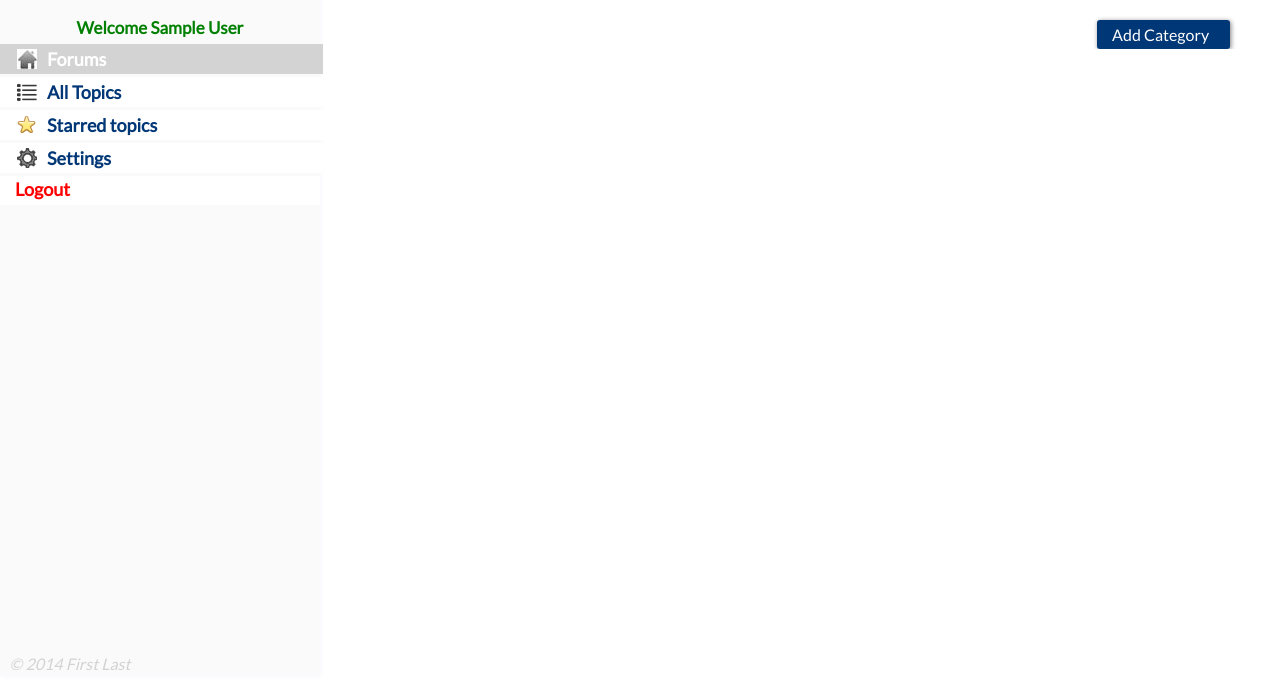
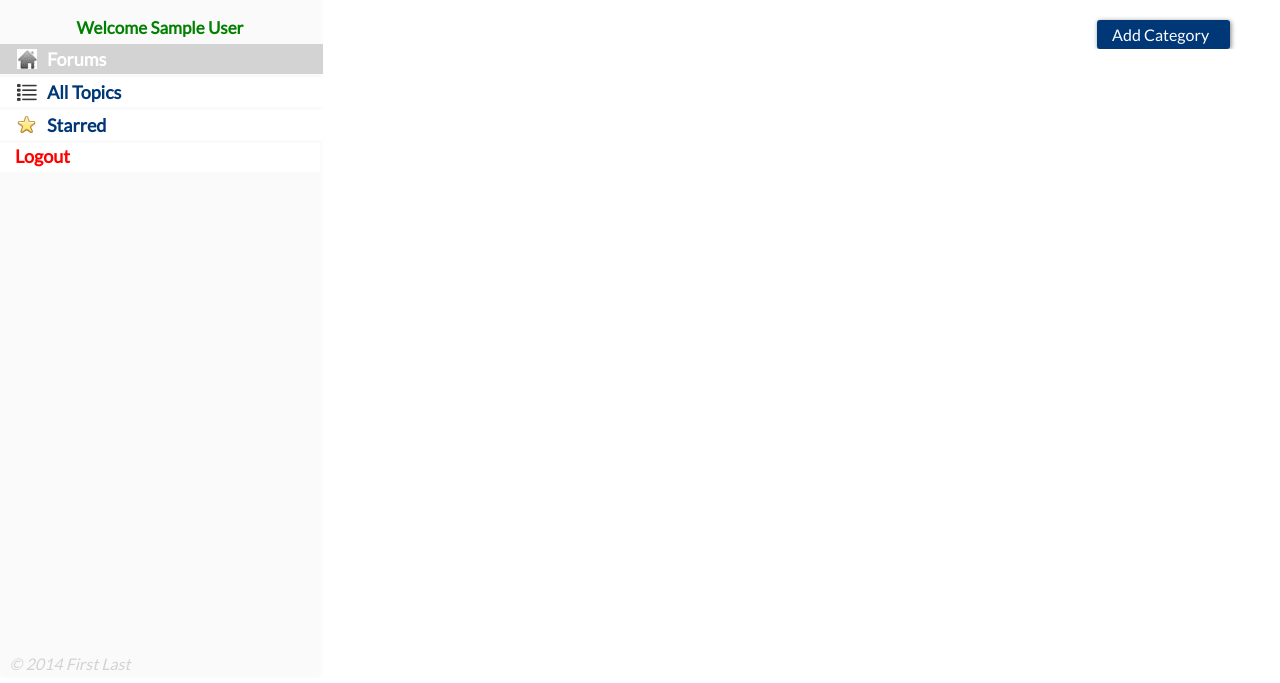
Before and after one commit to pedjorge/Forum, a PHP site: page /home.php in a window 1280 px wide. Shown: the part 124-807 px from the top of the page. Run offline with PHP 8.4, Linux system fonts and the light colour scheme; the visitor is signed in with stand-in values (Sample User, id 1); data that the repository does not hold is empty; some libraries are stand-ins or nearby versions.

Commit message:
twitches

```diff
--- a/categories.php
+++ b/categories.php
@@ -43,11 +43,7 @@
                     </li>
                     <li class="Starred_topics menu_item">
                         <img id="menu_image" src="img/starred.png">
-                        <a href="starred_topics.php" class="menu_item_link"><p>Starred topics</p></a>
-                    </li>
-                    <li class="Settings menu_item">
-                        <img id="menu_image" src="img/settings.png">
-                        <a href="#" class="menu_item_link"><p>Settings</p></a>
+                        <a href="starred_topics.php" class="menu_item_link"><p>Starred</p></a>
                     </li>
                     <li class="Logout">
                         <a href="php_support/logout.php" class="menu_item_link"><p>Logout</p></a>
--- a/home.php
+++ b/home.php
@@ -42,11 +42,7 @@
                     </li>
                     <li class="Starred_topics menu_item">
                         <img id="menu_image" src="img/starred.png">
-                        <a href="starred_topics.php" class="menu_item_link"><p>Starred topics</p></a>
-                    </li>
-                    <li class="Settings menu_item">
-                        <img id="menu_image" src="img/settings.png">
-                        <a href="#" class="menu_item_link"><p>Settings</p></a>
+                        <a href="starred_topics.php" class="menu_item_link"><p>Starred</p></a>
                     </li>
                     <li class="Logout">
                         <a href="php_support/logout.php" class="menu_item_link"><p>Logout</p></a>
--- a/php_support/show_created_topics.php
+++ b/php_support/show_created_topics.php
@@ -47,9 +47,9 @@
 	  	echo "<td class='topic'>";
 	 	echo "<a href='topic.php?topic=".$topic_name."'><h3>".$topic_name."</h3></a>";
 	  	echo "</td>";
-	  	echo "<td class='category'>".$category_name."</td>";
+	  	echo "<td class='category' id='test'>".$category_name."</td>";
 	  	echo "<td class='date'>".$date."</td>";
-	  	echo "<td><div class='delete' style='height:100%; width:100%'><img src='img/delete.png'></div></td>";
+	  	echo "<td><div class='delete'><img src='img/delete.png'></div></td>";
       	echo "</tr>";
 	}
 
--- a/topic.php
+++ b/topic.php
@@ -50,11 +50,7 @@
                     </li>
                     <li class="Starred_topics menu_item">
                         <img id="menu_image" src="img/starred.png">
-                        <a href="starred_topics.php" class="menu_item_link"><p>Starred topics</p></a>
-                    </li>
-                    <li class="Settings menu_item">
-                        <img id="menu_image" src="img/settings.png">
-                        <a href="#" class="menu_item_link"><p>Settings</p></a>
+                        <a href="starred_topics.php" class="menu_item_link"><p>Starred</p></a>
                     </li>
                     <li class="Logout">
                         <a href="php_support/logout.php" class="menu_item_link"><p>Logout</p></a>
--- a/topics.php
+++ b/topics.php
@@ -43,11 +43,7 @@
                     </li>
                     <li class="Starred_topics menu_item">
                         <img id="menu_image" src="img/starred.png">
-                        <a href="starred_topics.php" class="menu_item_link"><p>Starred topics</p></a>
-                    </li>
-                    <li class="Settings menu_item">
-                        <img id="menu_image" src="img/settings.png">
-                        <a href="#" class="menu_item_link"><p>Settings</p></a>
+                        <a href="starred_topics.php" class="menu_item_link"><p>Starred</p></a>
                     </li>
                     <li class="Logout">
                         <a href="php_support/logout.php" class="menu_item_link"><p>Logout</p></a>
```
Also changed, not shown: starred_topics.php (+2 -6 lines).
